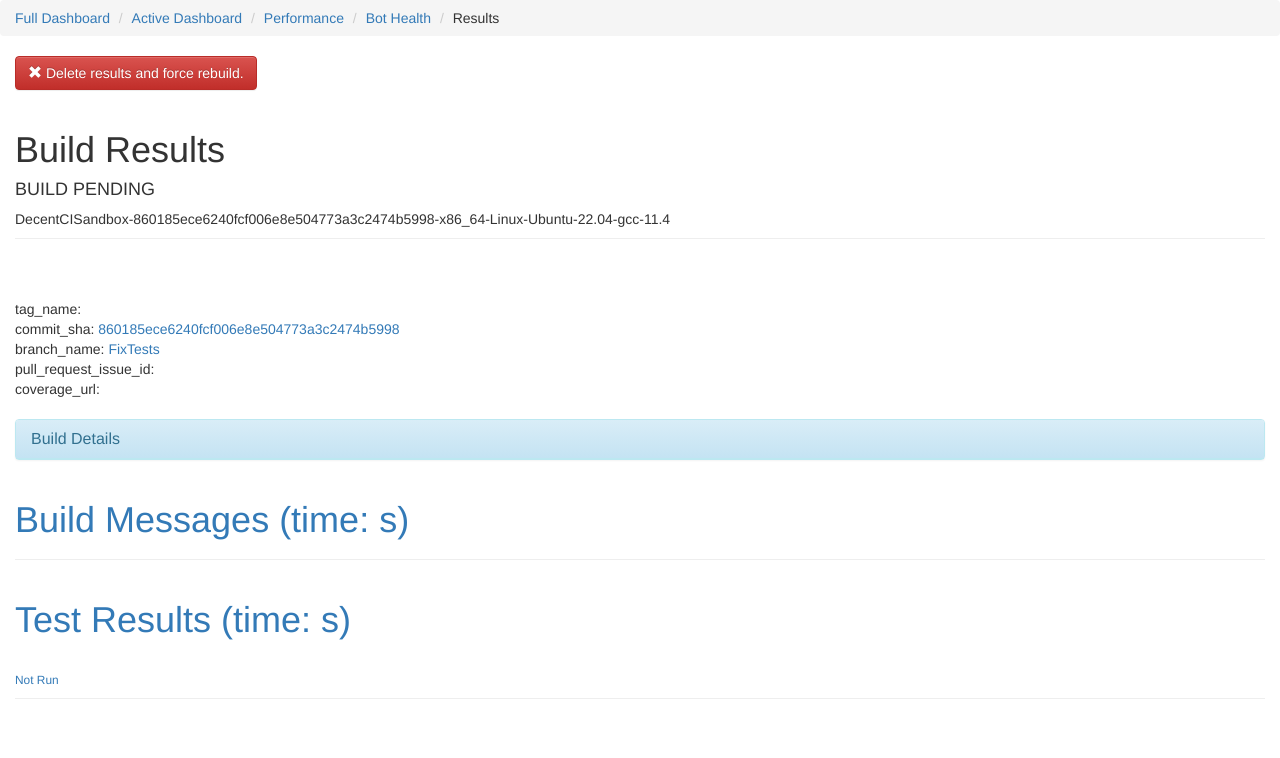
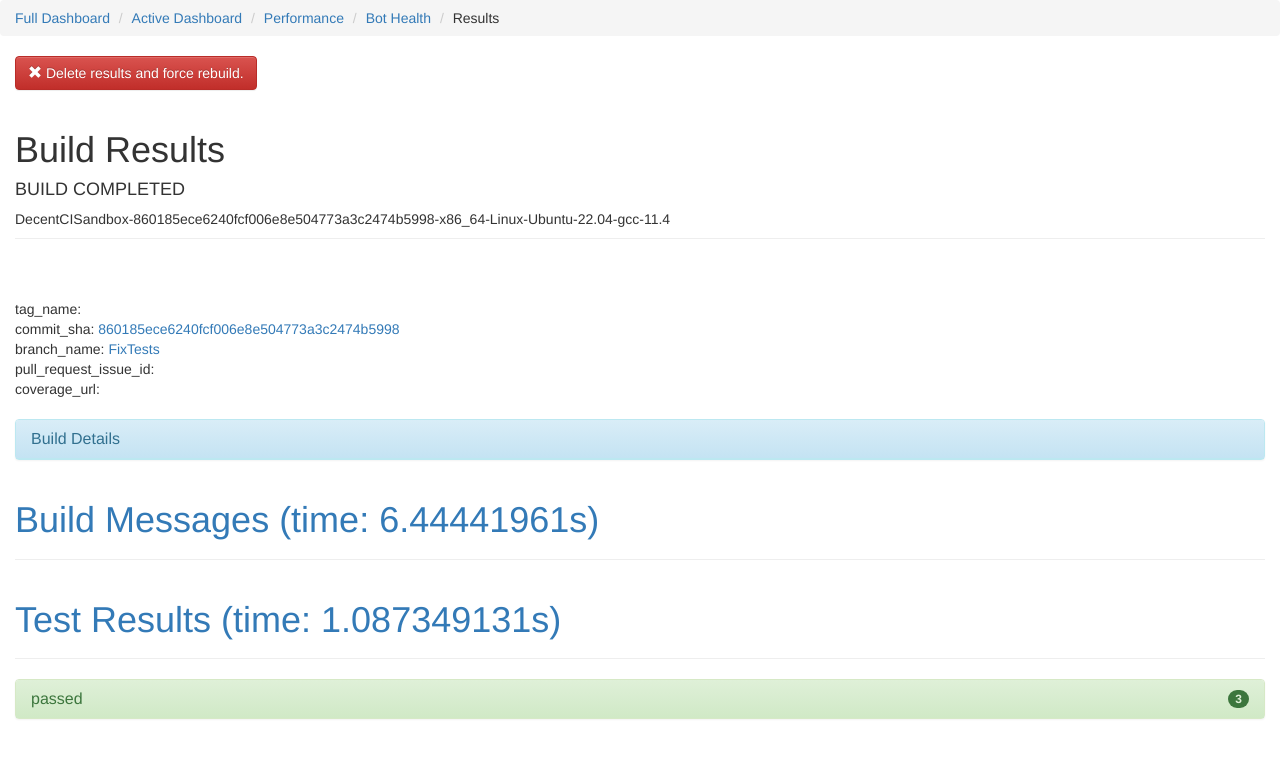
Before and after one commit to Myoldmopar/DecentCISandboxDashboard, a Jekyll site: the page built from _posts/FixTests/2023-08-26-DecentCISandbox-860185ece6240fcf006e8e504773a3c2474b5998-x86_64-Linux-Ubuntu-22.04-gcc-11.4-results.html, in a window 1280 px wide. Shown: the top 758 px of the page. Built offline with Jekyll 4.4.1, drawn with Linux system fonts in a browser that asks for light colours; part of the change alters nothing that is shown.

Commit message:
dci-u22-nrel-b: Commit final build results file: 2023-08-26-DecentCISandbox-860185ece6240fcf006e8e504773a3c2474b5998-x86_64-Linux-Ubuntu-22.04-gcc-11.4-results.html

```diff
--- a/_posts/FixTests/2023-08-26-DecentCISandbox-860185ece6240fcf006e8e504773a3c2474b5998-x86_64-Linux-Ubuntu-22.04-gcc-11.4-results.html
+++ b/_posts/FixTests/2023-08-26-DecentCISandbox-860185ece6240fcf006e8e504773a3c2474b5998-x86_64-Linux-Ubuntu-22.04-gcc-11.4-results.html
@@ -3,12 +3,12 @@ title: DecentCISandbox-860185ece6240fcf006e8e504773a3c2474b5998-x86_64-Linux-Ubu
 permalink: DecentCISandbox-860185ece6240fcf006e8e504773a3c2474b5998-x86_64-Linux-Ubuntu-22.04-gcc-11.4.html
 tags: data
 layout: ci_results
-date: '2023-08-26 21:54:53'
+date: '2023-08-26 21:55:01'
 unhandled_failure: false
 build_error_count: 0
 build_warning_count: 0
-test_count: 0
-test_passed_count: 0
+test_count: 3
+test_passed_count: 3
 repository: Myoldmopar/DecentCISandbox
 compiler: gcc
 compiler_version: '11.4'
@@ -17,14 +17,14 @@ os: Linux
 os_release: Ubuntu-22.04
 commit_sha: 860185ece6240fcf006e8e504773a3c2474b5998
 branch_name: FixTests
-test_run: false
+test_run: true
 pull_request_issue_id: ''
 pull_request_base_repository: ''
 pull_request_base_ref: ''
 device_id: x86_64-Linux-Ubuntu-22.04-gcc-11.4
-pending: true
-build_time:
-test_time:
+pending: false
+build_time: 6.44441961
+test_time: 1.087349131
 install_time:
 results_repository: Myoldmopar/DecentCISandboxDashboard
 machine_name: dci-u22-nrel-b
@@ -54,7 +54,36 @@ valgrind_counters_total_indirect_jump_misses:
 
   ],
   "test_results": [
+    {
+      "name": "DecentCISandboxTest1",
+      "status": "passed",
+      "time": "0.00578346",
+      "output": "Hello, World!\n",
+      "parsed_errors": [
 
+      ],
+      "failure_type": ""
+    },
+    {
+      "name": "DecentCISandboxTest2",
+      "status": "passed",
+      "time": "0.00443581",
+      "output": "Hello, World!\n",
+      "parsed_errors": [
+
+      ],
+      "failure_type": ""
+    },
+    {
+      "name": "DecentCISandboxTest3",
+      "status": "passed",
+      "time": "0.00259925",
+      "output": "Hello, World!\n",
+      "parsed_errors": [
+
+      ],
+      "failure_type": ""
+    }
   ],
   "failure": null,
   "configuration": {
@@ -62,12 +91,12 @@ valgrind_counters_total_indirect_jump_misses:
     "permalink": "DecentCISandbox-860185ece6240fcf006e8e504773a3c2474b5998-x86_64-Linux-Ubuntu-22.04-gcc-11.4.html",
     "tags": "data",
     "layout": "ci_results",
-    "date": "2023-08-26 21:54:53",
+    "date": "2023-08-26 21:55:01",
     "unhandled_failure": false,
     "build_error_count": 0,
     "build_warning_count": 0,
-    "test_count": 0,
-    "test_passed_count": 0,
+    "test_count": 3,
+    "test_passed_count": 3,
     "repository": "Myoldmopar/DecentCISandbox",
     "compiler": "gcc",
     "compiler_version": "11.4",
@@ -76,14 +105,14 @@ valgrind_counters_total_indirect_jump_misses:
     "os_release": "Ubuntu-22.04",
     "commit_sha": "860185ece6240fcf006e8e504773a3c2474b5998",
     "branch_name": "FixTests",
-    "test_run": false,
+    "test_run": true,
     "pull_request_issue_id": "",
     "pull_request_base_repository": "",
     "pull_request_base_ref": "",
     "device_id": "x86_64-Linux-Ubuntu-22.04-gcc-11.4",
-    "pending": true,
-    "build_time": null,
-    "test_time": null,
+    "pending": false,
+    "build_time": 6.44441961,
+    "test_time": 1.087349131,
     "install_time": null,
     "results_repository": "Myoldmopar/DecentCISandboxDashboard",
     "machine_name": "dci-u22-nrel-b",
```
